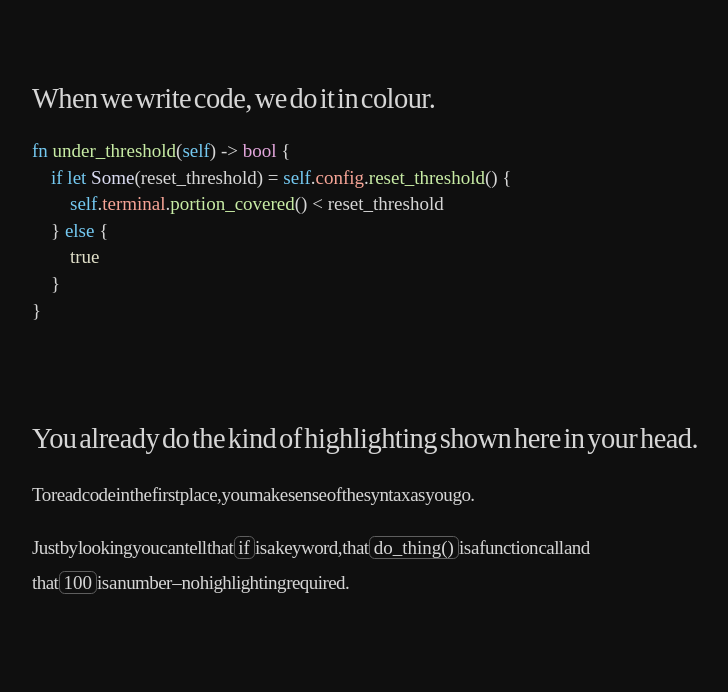
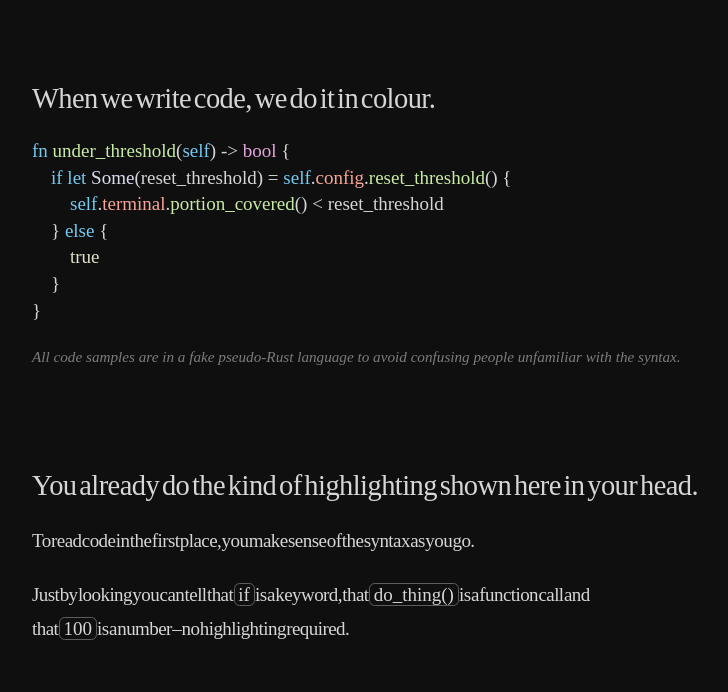
Before and after one commit to lunacookies/sema, a plain HTML site: page index.html in a window 1280 px wide. Shown: the part 88-780 px from the top of the page, without its empty margins (247-975 px from the left). Drawn offline with Linux system fonts and the light colour scheme; a web font is replaced by a local one.

Commit message:
Add aside about language used in code samples

```diff
--- a/index.html
+++ b/index.html
@@ -18,6 +18,11 @@
         <bool>true</bool>
     }
 }</code></pre>
+
+    <aside>
+      All code samples are in a fake pseudo-Rust language to avoid confusing
+      people unfamiliar with the syntax.
+    </aside>
 
     <h2>You already do the kind of highlighting shown here in your head.</h2>
 
--- a/style.css
+++ b/style.css
@@ -66,6 +66,16 @@ a {
   background-image: linear-gradient(currentColor, currentColor);
   background-position: 0 100%;
   background-size: 100% 1px;
+}
+
+aside {
+  font-family: input-sans-compressed;
+  font-size: 0.8rem;
+  font-style: italic;
+  font-feature-settings: "ss01", "ss02", "ss11", "ss12";
+  letter-spacing: 0;
+  word-spacing: 0;
+  color: #7c7c7c;
 }
 
 code {
```
